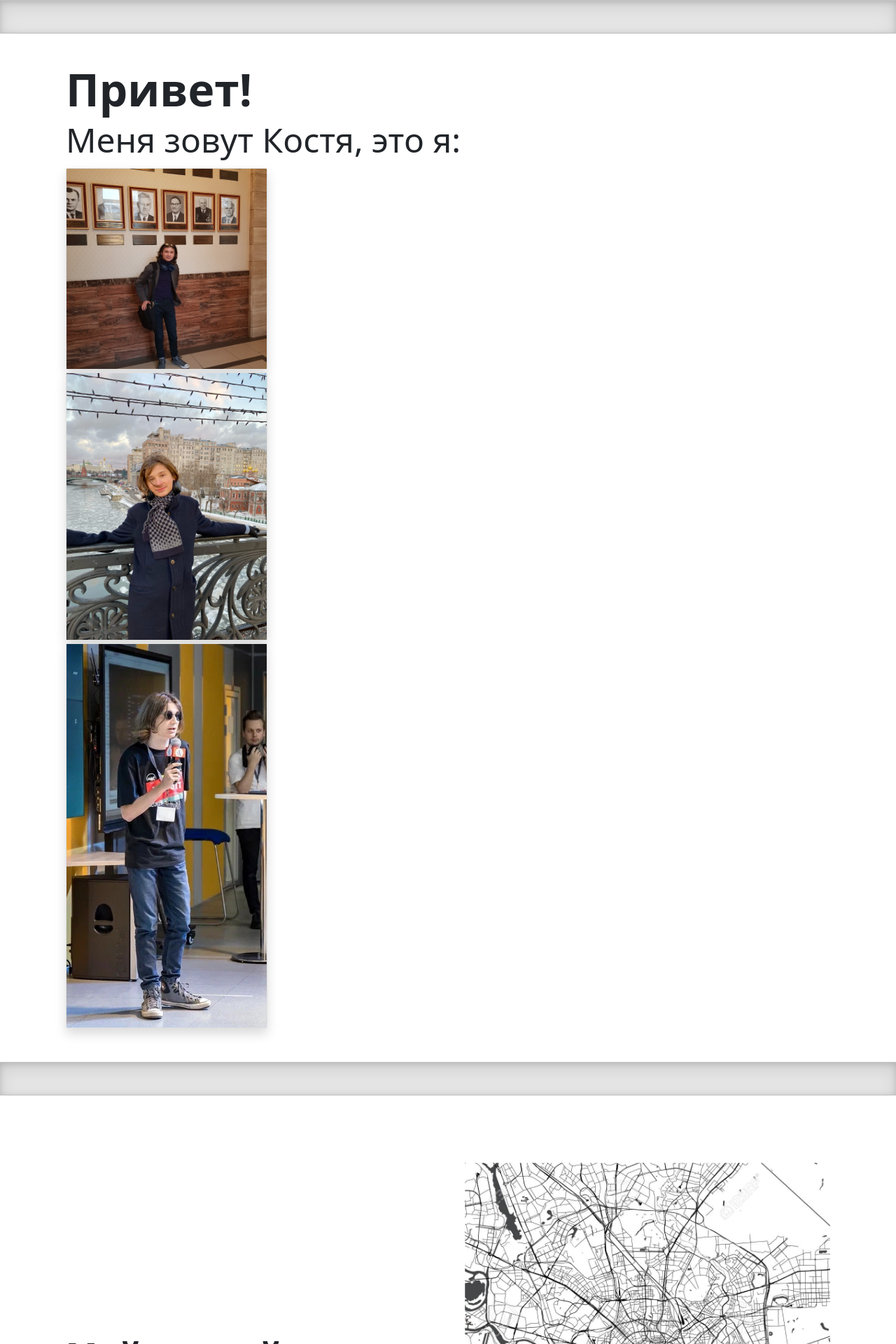
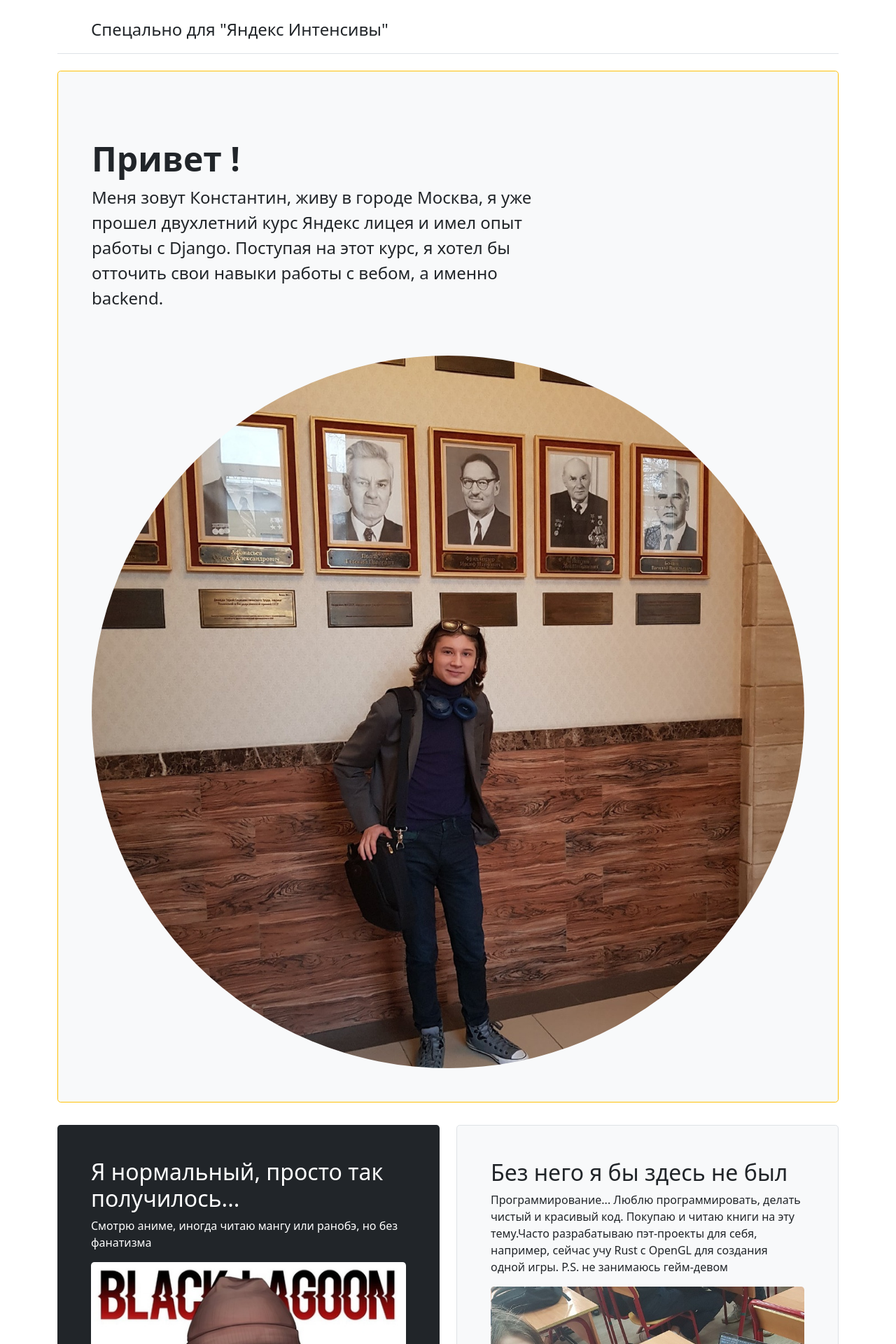
Before and after one commit to KonstantaBit/YandexExam, a Django app: page / in a window 1280 px wide. Shown: the top 1920 px of the page at 70% size. Run offline with Django 3.2, Linux system fonts and the light colour scheme.

Commit message:
build: sketch of main page 2

```diff
--- a/mainpage/templates/mainpage/index.html
+++ b/mainpage/templates/mainpage/index.html
@@ -6,116 +6,162 @@
     <title>Title</title>
     <link href="https://cdn.jsdelivr.net/npm/bootstrap@5.0.2/dist/css/bootstrap.min.css" rel="stylesheet"
           integrity="sha384-EVSTQN3/azprG1Anm3QDgpJLIm9Nao0Yz1ztcQTwFspd3yD65VohhpuuCOmLASjC" crossorigin="anonymous">
-    <style>
-
-      .b-example-divider {
-        height: 3rem;
-        background-color: rgba(0, 0, 0, .1);
-        border: solid rgba(0, 0, 0, .15);
-        border-width: 1px 0;
-        box-shadow: inset 0 .5em 1.5em rgba(0, 0, 0, .1), inset 0 .125em .5em rgba(0, 0, 0, .15);
-      }
-
-
-    </style>
 
 </head>
 <body>
 <main>
-    <div class="b-example-divider"></div>
-    <div class="container col-xxl-9 px-4 py-5">
-        <div class="row row-cols-1">
-            <div class="col row-cols-1 row-cols-xxl-2">
-                <h1 class="display-3 fw-bold lh-1 mb-3">Привет!</h1>
-                <h1 class="display-5 fw lh-1 mb-3">Меня зовут Костя, это я:</h1>
+    <div class="container py-4">
+        <header class="pb-3 mb-4 border-bottom">
+            <a href="/" class="d-flex align-items-center text-dark text-decoration-none">
+                <svg xmlns="http://www.w3.org/2000/svg" width="40" height="32" class="me-2" viewBox="0 0 118 94"
+                     role="img"><title>Bootstrap</title></svg>
+                <span class="fs-4">Спецально для "Яндекс Интенсивы"</span>
+            </a>
+        </header>
+
+        <div class="p-5 mb-4 bg-light border border-warning rounded-3">
+            <div class="row">
+                <div class="col container-fluid py-5">
+                    <h1 class="display-5 fw-bold">Привет !</h1>
+                    <p class="col-md-8 fs-4">Меня зовут Константин, живу в городе Москва, я уже прошел двухлетний курс
+                        Яндекс лицея и имел опыт работы с Django. Поступая на этот курс, я хотел бы отточить свои навыки
+                        работы с вебом, а именно backend.</p>
+                </div>
+                <img src="{% static 'mainpage/Kostya-1.jpg' %}" class="col rounded-circle" width="100%" height="100%">
             </div>
-            <div class="col">
-                <div class="row row-cols-1 row-cols-xxl-3 g-1">
-                    <div class="col">
-                        <div class="card shadow h-80 rounded-4" style="width: 18rem;">
-                            <img src="{% static 'mainpage/Kostya-1.jpg' %}"
-                                 class="d-block mx-lg-auto img-fluid rounded-4"
-                                 loading="lazy">
+        </div>
+
+        <div class="row align-items-md-stretch">
+            <div class="col-md-6 py-2">
+                <div class="h-100 p-5 text-white bg-dark rounded-3">
+                    <h2>Я нормальный, просто так получилось...</h2>
+                    <p>Смотрю аниме, иногда читаю мангу или ранобэ, но без фанатизма</p>
+                    <img src="{% static 'mainpage/anime.jpg' %}" class="rounded-3" width="100%">
+                </div>
+            </div>
+            <div class="col-md-6 py-2">
+                <div class="h-100 p-5 bg-light border rounded-3">
+                    <h2>Без него я бы здесь не был</h2>
+                    <p>Программирование... Люблю программировать, делать чистый и красивый код. Покупаю и читаю книги на
+                        эту тему.Часто разрабатываю пэт-проекты для себя,
+                        например, сейчас учу Rust с OpenGL для создания одной игры. P.S. не занимаюсь гейм-девом</p>
+                    <img src="{% static 'mainpage/programing.jpg' %}" class="rounded-3" width="100%">
+                </div>
+            </div>
+        </div>
+
+        <div class="row align-items-md-stretch">
+            <div class="col-md-6 py-2">
+                <div class="h-100 p-5 bg-light border rounded-3">
+                    <h2>Компьютерные игры</h2>
+                    <p>Люблю командные игры, поэтому софт-скиллы у меня более-менее есть</p>
+                    <img src="{% static 'mainpage/gaming.jpg' %}" class="rounded-3" width="100%">
+                    <p>Когда-то запускал сервера на компьютере, скрипткидил и писал модификации для игр</p>
+                    <img src="{% static 'mainpage/gaming-2.jpg' %}" class="rounded-3" width="100%">
+                    <p></p>
+                    <img src="{% static 'mainpage/pet-1.jpg' %}" class="rounded-3" width="100%">
+                </div>
+            </div>
+            <div class="col-md-6 py-2">
+                <div class="h-100 p-5 text-white bg-dark rounded-3">
+                    <h2>Иногда шутеры уже не впечатляют...</h2>
+                    <p> Этим летом решил заняться страйкболом, иногда хожу с друзьями на воскресные игры, такое сильно
+                        сближает с коллективом)</p>
+                    <img src="{% static 'mainpage/strikeball.jpg' %}" class="rounded-3" width="100%">
+                </div>
+            </div>
+        </div>
+
+        <div class="p-5 mb-4 bg-light border border-warning rounded-3">
+            <h1 class="display-5 fw-bold">Мой опыт:</h1>
+            <p class="fs-4">Python - 4 года, два из которых Яндекс лицей. Самостоятельно изучал Django, пытался
+                в нейросети (TensorFlow)</p>
+            <p class="fs-4">HTML и CSS - менее года, изучал Bootstrap</p>
+            <p class="fs-4">С++ - 1 год активного использовния, учил для олимпиад по информатике</p>
+            <div class="accordion" id="accordionExample">
+                <div class="accordion-item">
+                    <h2 class="accordion-header" id="headingOne">
+                        <button class="accordion-button" type="button" data-bs-toggle="collapse"
+                                data-bs-target="#collapseOne" aria-expanded="true" aria-controls="collapseOne">
+                            Проект социальной поддержки волонтеров
+                        </button>
+                    </h2>
+                    <div id="collapseOne" class="accordion-collapse collapse show" aria-labelledby="headingOne"
+                         data-bs-parent="#accordionExample">
+                        <div class="accordion-body">
+                            <p>Я с другом в прошлом учебном году учавствовал в городском конкурсе, как раз делали проект
+                                на Django. Проект заключается во взаимодействии волонтеров и государства. Хостили на
+                                heroku. Это был мой первый проект на Django.</p>
+                            <img src="{% static 'mainpage/project-3.jpg' %}" class="rounded-3" width="100%">
+                            <p>Несмотря, на нашу неопытность, мы заняли призерство на том конкурсе, его Бауманка
+                                проводила</p>
+                            <img src="{% static 'mainpage/Kostya-4.jpg' %}" class="rounded-3" width="100%">
+                            <a href="https://github.com/InferusAnima/SocialSystem">Ссылка на гитхабе</a>
                         </div>
                     </div>
-
-                    <div class="col">
-                        <div class="card shadow h-80 rounded-4" style="width: 18rem;">
-                            <img src="{% static 'mainpage/Kostya-2.jpg' %}"
-                                 class="d-block mx-lg-auto img-fluid rounded-4"
-                                 loading="lazy">
+                </div>
+                <div class="accordion-item">
+                    <h2 class="accordion-header" id="headingTwo">
+                        <button class="accordion-button collapsed" type="button" data-bs-toggle="collapse"
+                                data-bs-target="#collapseTwo" aria-expanded="false" aria-controls="collapseTwo">
+                            Яндекс Лицей. Проект на Flask
+                        </button>
+                    </h2>
+                    <div id="collapseTwo" class="accordion-collapse collapse" aria-labelledby="headingTwo"
+                         data-bs-parent="#accordionExample">
+                        <div class="accordion-body">
+                            <p>
+                                Копия ютуба, добавить нечего, вышло не особо удачно, но я получил ценный опыт.
+                                <img src="{% static 'mainpage/project-2.jpg' %}" class="rounded-3" width="100%">
+                                <a href="https://github.com/KonstantaBit/CloneTube">Ссылка на гитхабе</a>
+                            </p>
                         </div>
                     </div>
-
-                    <div class="col">
-                        <div class="card shadow h-100 rounded-4" style="width: 18rem;">
-                            <img src="{% static 'mainpage/Kostya-3.jpg' %}"
-                                 class="d-block mx-lg-auto img-fluid rounded-4"
-                                 loading="lazy">
+                </div>
+                <div class="accordion-item">
+                    <h2 class="accordion-header" id="headingThree">
+                        <button class="accordion-button collapsed" type="button" data-bs-toggle="collapse"
+                                data-bs-target="#collapseThree" aria-expanded="false" aria-controls="collapseThree">
+                            Яндекс Лицей. Проект на Pygame
+                        </button>
+                    </h2>
+                    <div id="collapseThree" class="accordion-collapse collapse" aria-labelledby="headingThree"
+                         data-bs-parent="#accordionExample">
+                        <div class="accordion-body">
+                            <p>Это был мой одиночный проект. Как я люблю делать самписные движки... правда пайтон не
+                                смог выдержать функцию рейкаста и пришлось подключать numba. Опять же ценный опыт</p>
+                            <img src="{% static 'mainpage/project-1.jpg' %}" class="rounded-3" width="100%">
+                            <a href="https://github.com/KonstantaBit/Pygame_project_for_Yandex">Ссылка на гитхабе</a>
+                        </div>
+                    </div>
+                </div>
+                <div class="accordion-item">
+                    <h2 class="accordion-header" id="headingFour">
+                        <button class="accordion-button collapsed" type="button" data-bs-toggle="collapse"
+                                data-bs-target="#collapseFour" aria-expanded="false" aria-controls="collapseFour">
+                            Пэт-проекты. Раняя деятельность
+                        </button>
+                    </h2>
+                    <div id="collapseFour" class="accordion-collapse collapse" aria-labelledby="headingFour"
+                         data-bs-parent="#accordionExample">
+                        <div class="accordion-body">
+                            <h2>Пробежимся по совсем ранней моей деятельности</h2>
+                            <p>РПГ Бот в ВК</p>
+                            <img src="{% static 'mainpage/pet-4.jpg' %}" class="rounded-3" width="100%">
+                            <p>Doom по туторам с ютуба</p>
+                            <img src="{% static 'mainpage/pet-2.jpg' %}" class="rounded-3" width="100%">
+                            <p>Симуляция электронов вокруг ядра атома по системе Бора</p>
+                            <img src="{% static 'mainpage/pet-3.jpg' %}" class="rounded-3" width="100%">
                         </div>
                     </div>
                 </div>
             </div>
         </div>
+
+        <footer class="pt-3 mt-4 text-muted border-top">
+            © 2021
+        </footer>
     </div>
-    <div class="b-example-divider"></div>
-    <div class="container col-xxl-8 px-4 py-5">
-        <div class="row flex-lg-row-reverse align-items-center g-5 py-5">
-            <div class="col-10 col-sm-8 col-lg-6">
-                <img src="{% static 'mainpage/moscow.jpg' %}" class="d-block mx-lg-auto img-fluid" alt="Bootstrap Themes"
-                     loading="lazy" width="700" height="500">
-            </div>
-            <div class="col-lg-6">
-                <h1 class="display-5 fw-bold lh-1 mb-3">Мой родной город:</h1>
-                <p class="lead">Я живу в городе Москва, на оранжевой ветке</p>
-            </div>
-        </div>
-    </div>
-    <div class="b-example-divider"></div>
-    <div class="container col-xxl-8 px-4 py-5">
-        <h2 class="pb-2 border-bottom">Я увлекаюсь:</h2>
-        <div class="row row-cols-1 row-cols-md-2 row-cols-xxl-4 align-items-stretch g-4 py-5">
-            <div class="col">
-                <div class="card card-cover  overflow-hidden text-bg-dark rounded-4 shadow-lg"
-                     style="background-image: url('static/mainpage/gaming.jpg'); height: 36rem; width: 18rem;">
-                    <div class="d-flex flex-column h-100 p-5 pb-3 text-white text-shadow-1">
-                        <h3 class="pt-5 mt-5 mb-4 display-12 lh-1 fw-bold">Играю в хардкорные стратегии и песочницы</h3>
-                    </div>
-                </div>
-            </div>
-
-            <div class="col">
-                <div class="card card-cover h-100 overflow-hidden text-bg-dark rounded-4 shadow-lg"
-                     style="background-image: url('static/mainpage/programing.jpg'); height: 36rem; width: 18rem;">
-                    <div class="d-flex flex-column h-100 p-5 pb-3 text-white text-shadow-1">
-                        <h3 class="pt-5 mt-5 mb-4 display-9 lh-1 fw-bold">Иногда развлекаюсь проектами, сейчас пишу игру на Rust</h3>
-                    </div>
-                </div>
-            </div>
-
-            <div class="col">
-                <div class="card card-cover h-100 overflow-hidden text-bg-dark rounded-4 shadow-lg"
-                     style="background-image: url('static/mainpage/anime.jpg'); height: 36rem; width: 18rem;">
-                    <div class="d-flex flex-column h-100 p-5 pb-3 text-shadow-1">
-                        <h3 class="pt-5 mt-5 mb-4 display-9 lh-1 fw-bold">Смотрю аниме, иногда читаю мангу или ранобэ</h3>
-                    </div>
-                </div>
-            </div>
-
-            <div class="col">
-                <div class="card card-cover h-100 overflow-hidden text-bg-dark rounded-4 shadow-lg"
-                     style="background-image: url('static/mainpage/strikeball.jpg'); height: 36rem; width: 18rem;">
-                    <div class="d-flex flex-column h-100 p-5 pb-3 text-shadow-1">
-                        <h3 class="pt-5 mt-5 mb-4 display-6 lh-1 fw-bold">Another longer title belongs here</h3>
-                    </div>
-                </div>
-            </div>
-        </div>
-    </div>
-    <div class="b-example-divider"></div>
-    <div class="container col-xxl-8 px-4 py-5">
-    </div>
-    <div class="b-example-divider"></div>
 </main>
 <footer>
 
```
Also changed, not shown: mainpage/static/mainpage/Kostya-2.jpg (deleted), mainpage/static/mainpage/Kostya-3.jpg (deleted), mainpage/static/mainpage/Kostya-4.jpg (added), mainpage/static/mainpage/gaming-2.jpg (added), mainpage/static/mainpage/pet-1.jpg (added), mainpage/static/mainpage/pet-2.jpg (added), mainpage/static/mainpage/pet-3.jpg (added), mainpage/static/mainpage/pet-4.jpg (added), mainpage/static/mainpage/project-1.jpg (added), mainpage/static/mainpage/project-2.jpg (added), mainpage/static/mainpage/project-3.jpg (added).
